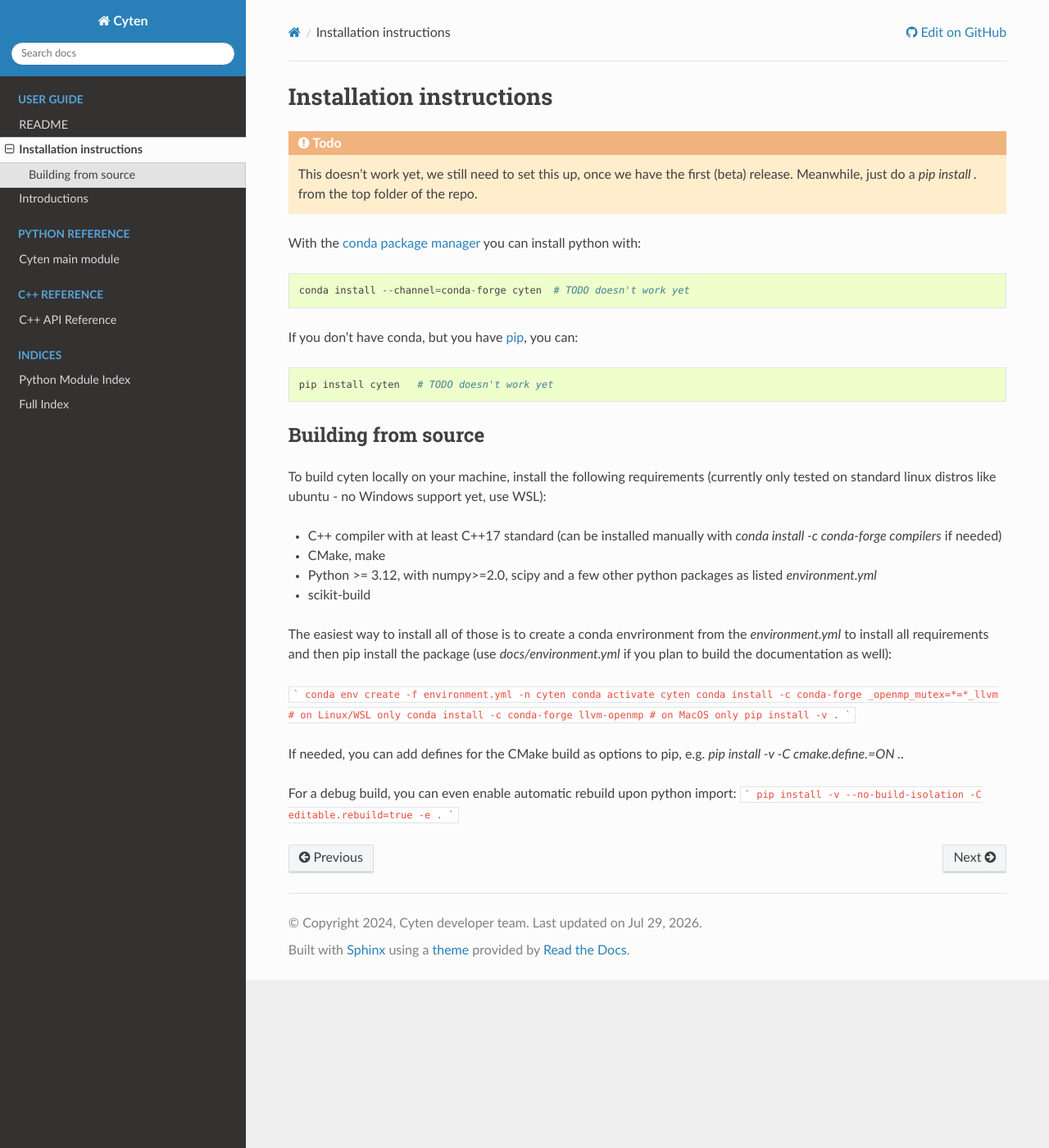
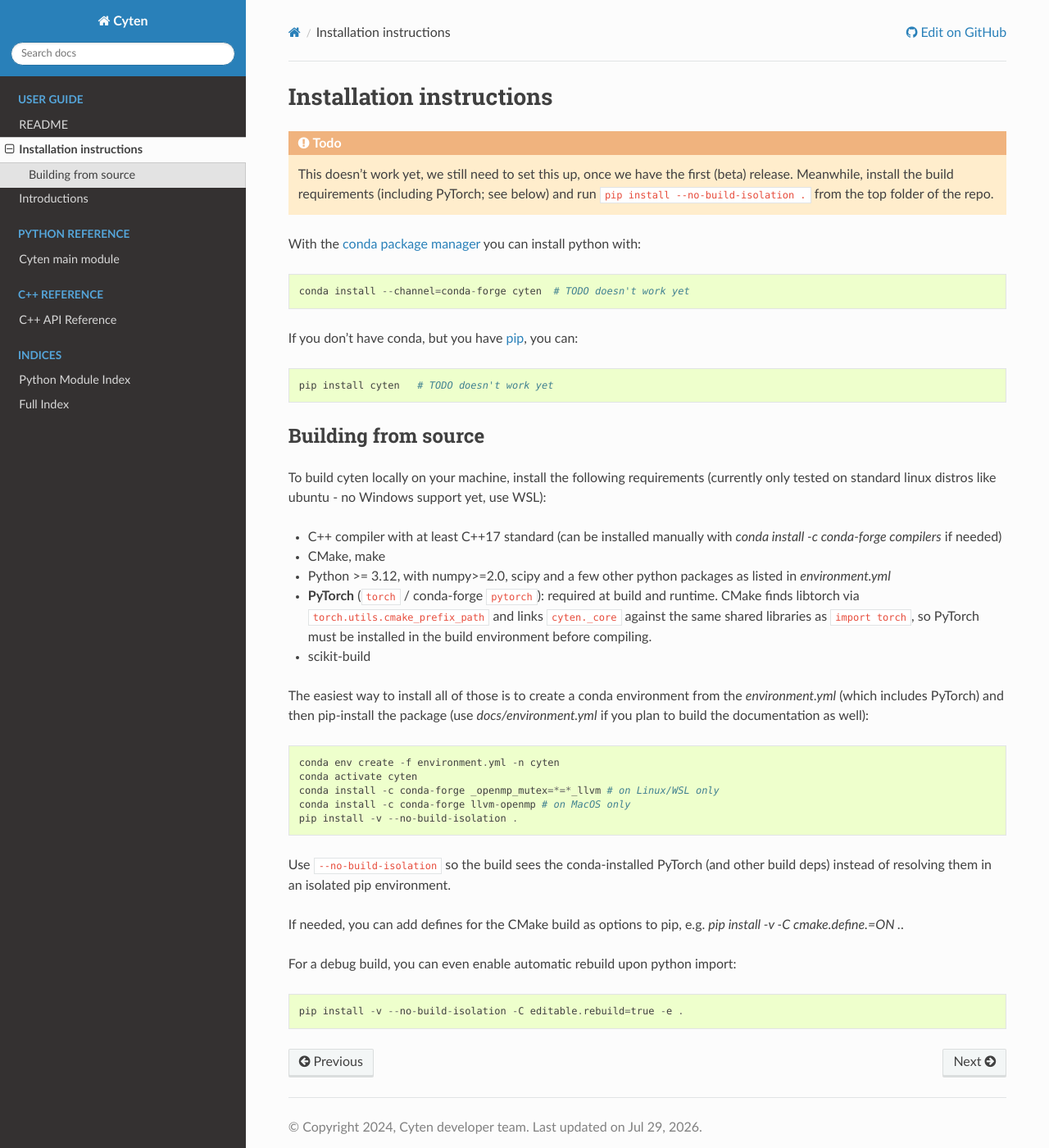
Before and after one commit to tenpy/cyten, a Sphinx documentation site: the page built from docs/INSTALL.rst, in a window 1280 px wide and 1400 px high. Shown: the whole window at 82% size. Built offline with Sphinx 7.4.7 and the Read the Docs theme 3.1.0, drawn with Linux system fonts in a browser that asks for light colours; the version number is read from the project's files by our own code.

Commit message:
update build requirements to use at least py 3.12

````diff
--- a/docs/INSTALL.rst
+++ b/docs/INSTALL.rst
@@ -3,7 +3,8 @@
 
 .. todo ::
    This doesn't work yet, we still need to set this up, once we have the first (beta) release.
-   Meanwhile, just do a `pip install .` from the top folder of the repo.
+   Meanwhile, install the build requirements (including PyTorch; see below) and run
+   ``pip install --no-build-isolation .`` from the top folder of the repo.
 
 With the `conda package manager <https://docs.conda.io>`_ you can install python with::
 
@@ -21,24 +22,29 @@
 
 - C++ compiler with at least C++17 standard  (can be installed manually with `conda install -c conda-forge compilers` if needed)
 - CMake, make
-- Python >= 3.12, with numpy>=2.0, scipy and a few other python packages as listed `environment.yml`
+- Python >= 3.12, with numpy>=2.0, scipy and a few other python packages as listed in `environment.yml`
+- **PyTorch** (``torch`` / conda-forge ``pytorch``): required at build and runtime.
+  CMake finds libtorch via ``torch.utils.cmake_prefix_path`` and links ``cyten._core`` against
+  the same shared libraries as ``import torch``, so PyTorch must be installed in the build
+  environment before compiling.
 - scikit-build
 
-The easiest way to install all of those is to create a conda envrironment from the `environment.yml` to install all requirements
-and then pip install the package (use `docs/environment.yml` if you plan to build the documentation as well):
+The easiest way to install all of those is to create a conda environment from the `environment.yml`
+(which includes PyTorch) and then pip-install the package
+(use `docs/environment.yml` if you plan to build the documentation as well)::
 
-```
-conda env create -f environment.yml -n cyten
-conda activate cyten
-conda install -c conda-forge _openmp_mutex=*=*_llvm # on Linux/WSL only
-conda install -c conda-forge llvm-openmp # on MacOS only
-pip install -v .
-```
+    conda env create -f environment.yml -n cyten
+    conda activate cyten
+    conda install -c conda-forge _openmp_mutex=*=*_llvm # on Linux/WSL only
+    conda install -c conda-forge llvm-openmp # on MacOS only
+    pip install -v --no-build-isolation .
+
+Use ``--no-build-isolation`` so the build sees the conda-installed PyTorch (and other build
+deps) instead of resolving them in an isolated pip environment.
 
 If needed, you can add defines for the CMake build as options to pip, e.g. `pip install -v -C cmake.define.=ON .`.
 
 
-For a debug build, you can even enable automatic rebuild upon python import:
-```
-pip install -v --no-build-isolation -C editable.rebuild=true -e .
-```
+For a debug build, you can even enable automatic rebuild upon python import::
+
+    pip install -v --no-build-isolation -C editable.rebuild=true -e .
--- a/docs/environment.yml
+++ b/docs/environment.yml
@@ -2,7 +2,7 @@
 channels:
   - conda-forge
 dependencies:
-  - python>=3.10
+  - python>=3.12
   - pip
   - setuptools>=68.0.0
   - pybind11>=3.0
@@ -11,6 +11,7 @@
   - scipy
   - openblas
   - cmake
+  - pytorch
   # alteratively use MKL instead of openblas
   # - mkl
   # - mkl-devel
--- a/environment.yml
+++ b/environment.yml
@@ -6,7 +6,7 @@
 channels:
   - conda-forge
 dependencies:
-  - python>=3.10
+  - python>=3.12
   - pip
   - setuptools>=68.0.0
   - pybind11>=3.0
````
Also changed, not shown: pyproject.toml (+7 -7 lines), .readthedocs.yml.
